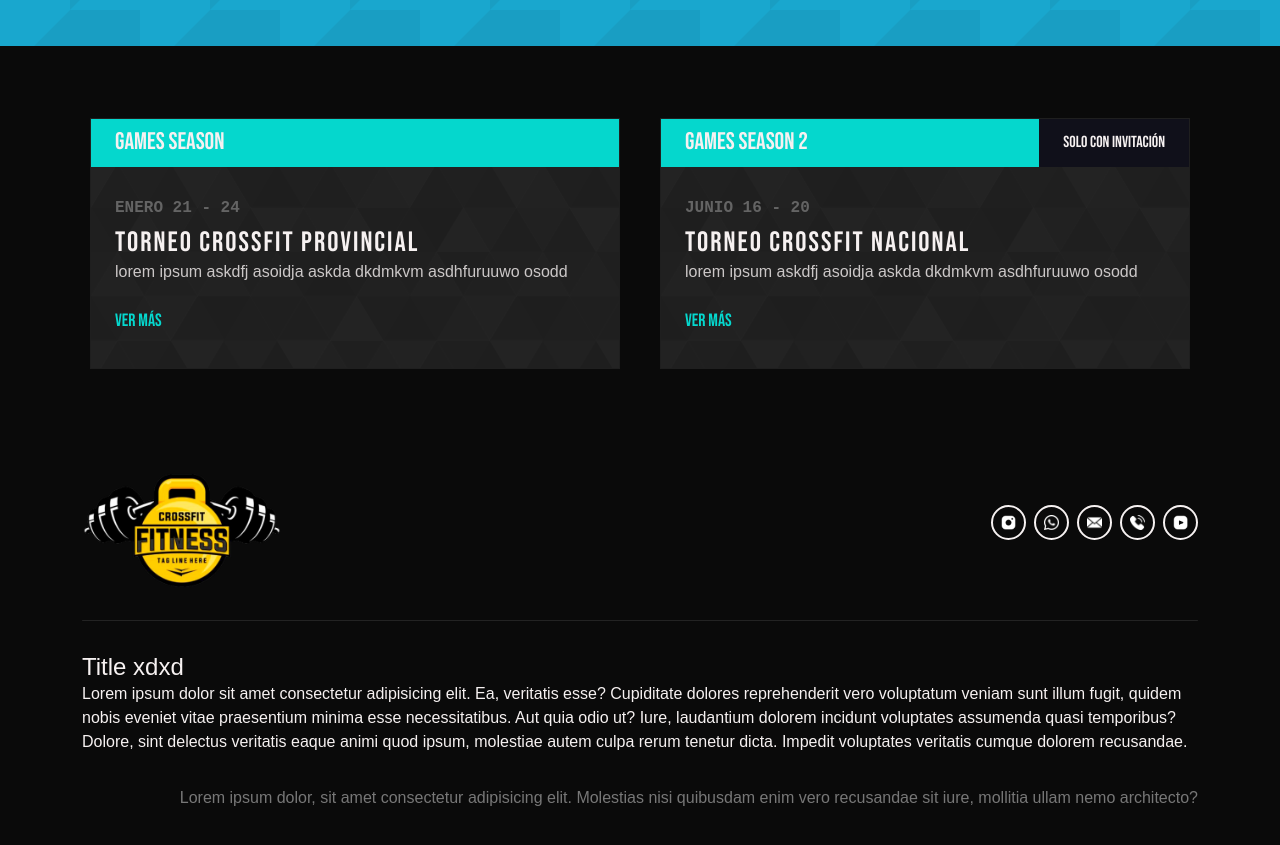
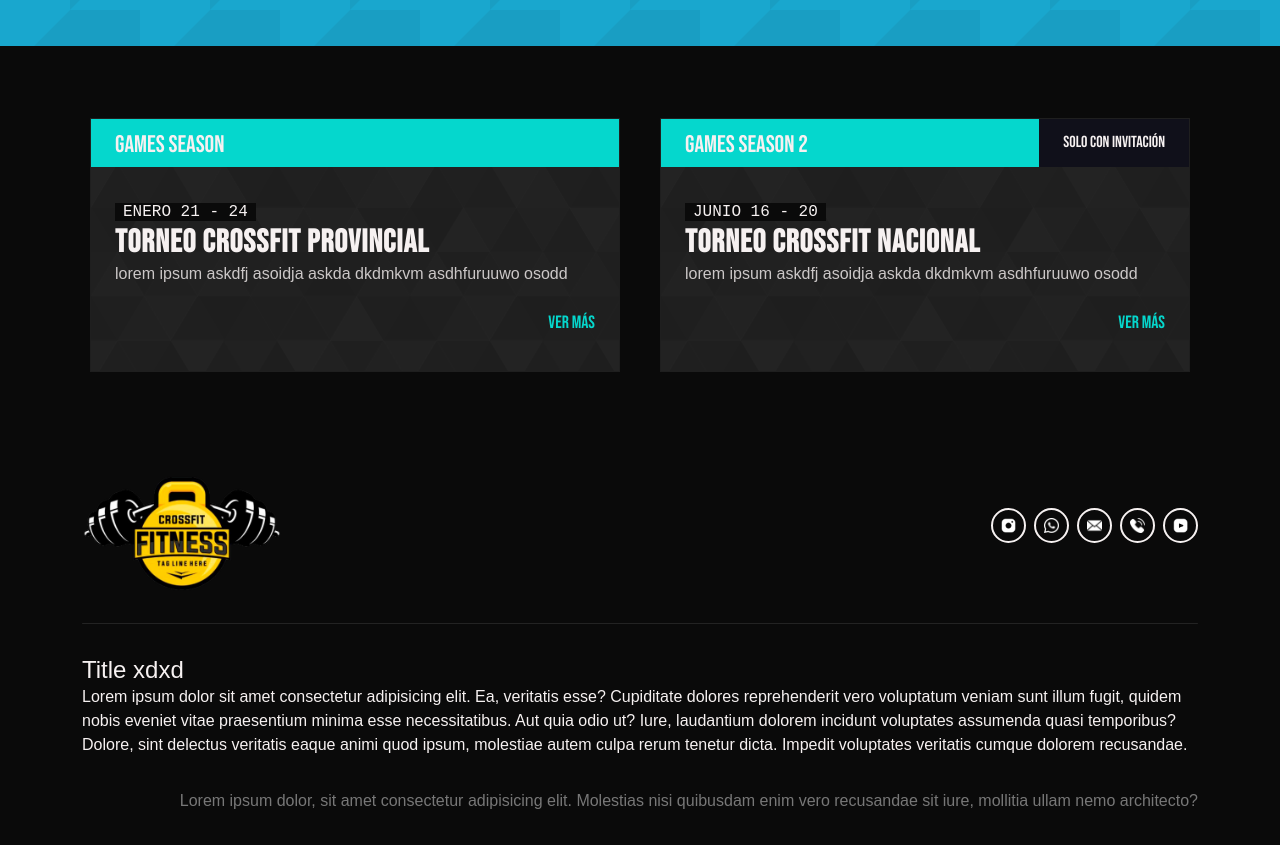
Before and after one commit to mateolohezic/crossfitgames-frontend, a React (Vite) app: page / in a window 1280 px wide. Shown: the part 1155-2000 px from the top of the page. Built offline with nearby package versions, Linux system fonts and the light colour scheme; a web font is replaced by a local one.

Commit message:
changes home

```diff
--- a/src/components/CalendarioCard/CalendarioCard.jsx
+++ b/src/components/CalendarioCard/CalendarioCard.jsx
@@ -10,7 +10,7 @@ const CalendarioCard = ({ cabecera, fecha, titulo, descripcion, link, invite })
             </div>
             <div className="calendarioCardContent">
                 <div className="calendarioCardMain">
-                    <h5>{fecha}</h5>
+                    <span>{fecha}</span>
                     <h3>{titulo}</h3>
                     <p>{descripcion}</p>
                 </div>
--- a/src/components/CalendarioCard/calendarioCard.css
+++ b/src/components/CalendarioCard/calendarioCard.css
@@ -30,7 +30,13 @@ background-size: cover;
 }
 
 .calendarioCardHeader h5 {
-    padding: 0rem 1.5rem;
+    padding-inline: 1.5rem;
+    display: flex;
+    justify-content: center;
+    align-items: center;
+    height: 100%;
+    align-self: center;
+    transform: translateY(0.2rem);
 }
 
 .calendarioCardContent {
@@ -38,27 +44,33 @@ background-size: cover;
 }
 
 .calendarioCardMain {
-    display: flex;
-    flex-direction: column;
     margin-bottom: 1.5rem;
 }
 
-.calendarioCardMain h5 {
-    color: var(--gris);
+.calendarioCardMain span {
+    background-color: var(--negro-fondo);
+    color: var(--blanco);
     font-size: 1rem;
-    margin-bottom: 0.5rem;
+    padding-inline: 0.5rem;
     font-family: monospace;
     text-transform: uppercase;
-    font-weight: 600;
+    font-weight: 300;
 }
 
 .calendarioCardMain h3 {
     font-family: 'Bebas Neue', sans-serif;
-    letter-spacing: 2px;
+    letter-spacing: 1px;
+    font-size: 2rem;
+    font-weight: 600;
 }
 
 .calendarioCardMain p {
     color: var(--blanco-hover);
+}
+
+.calendarioCardFooter{
+    display: flex;
+    flex-direction: row-reverse;
 }
 
 .calendarioCardFooterLink {
```
